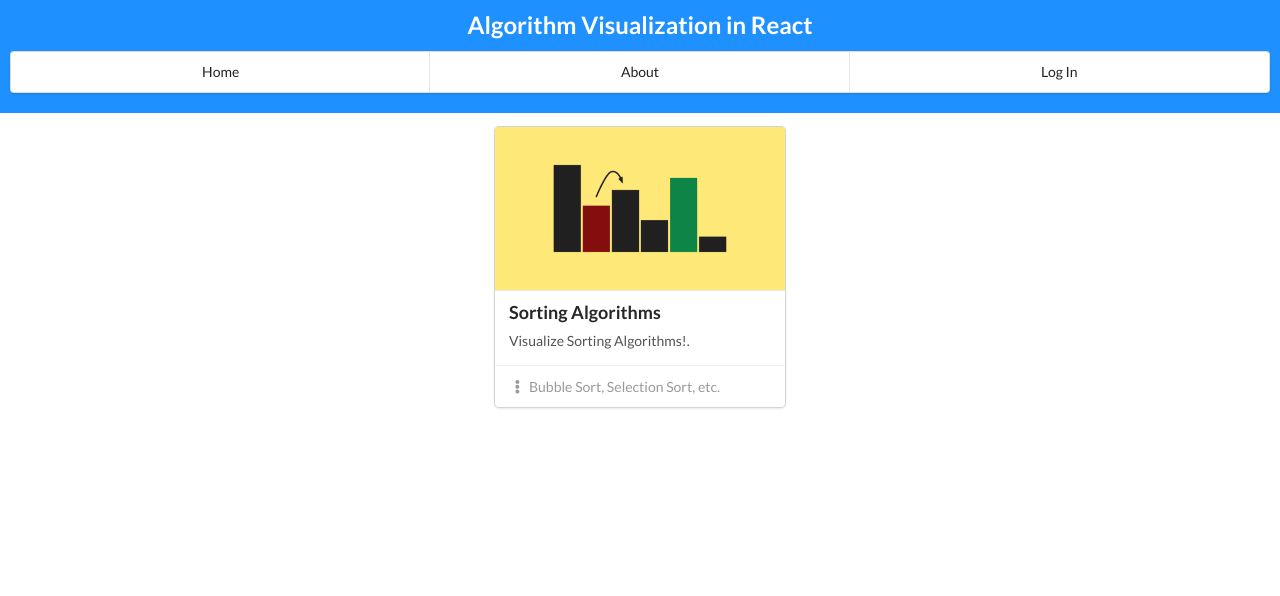
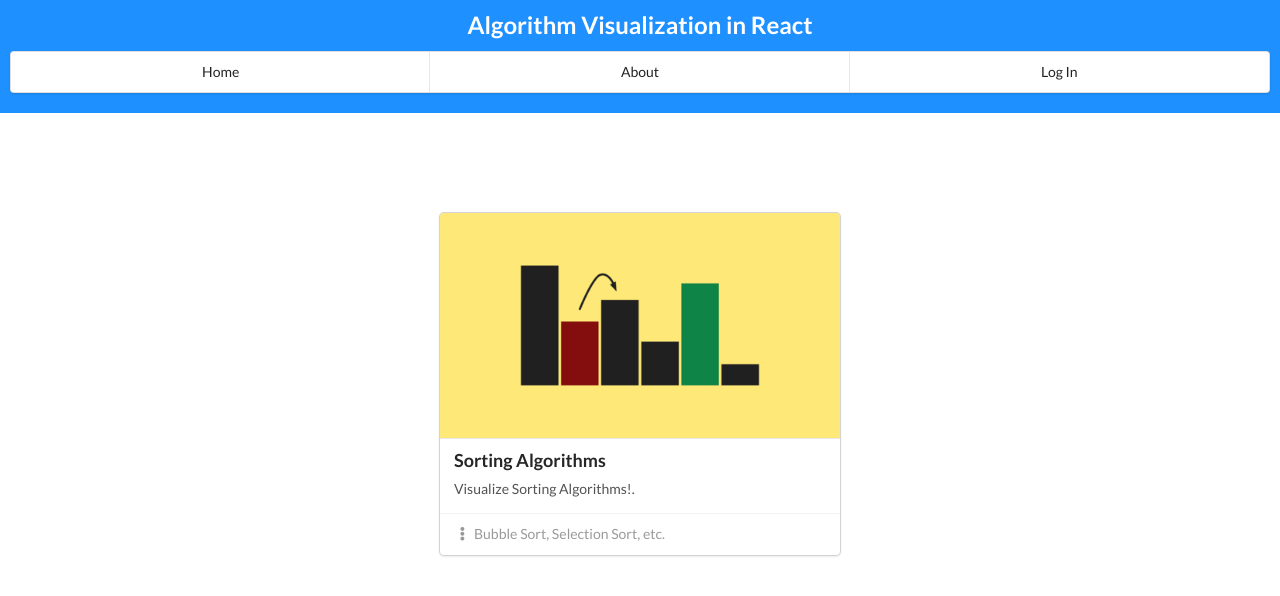
Before and after one commit to brendanfurtado/visualize, a React (Create React App) app: page / in a window 1280 px wide. Shown: the top 596 px of the page. Built offline with nearby package versions, Linux system fonts and the light colour scheme.

Commit message:
Fixed up sorting card

```diff
--- a/src/components/SortingCard.js
+++ b/src/components/SortingCard.js
@@ -2,8 +2,12 @@ import React from 'react';
 import chart from './images/chart2.png';
 class SortingCard extends React.Component {
   render() {
+    const panelStyle = {
+      paddingTop: '100px',
+    };
     return (
-      <div className="ui centered card">
+      <div className="Panel" style={panelStyle}>
+        <div className="ui centered card" style={{ minWidth: '400px' }}>
           <div className="image">
             <img src={chart} alt="" />
           </div>
@@ -21,6 +25,7 @@ class SortingCard extends React.Component {
             </p>
           </div>
         </div>
+      </div>
     );
   }
 }
```
Lines whose indentation alone changed are shown as unchanged.
